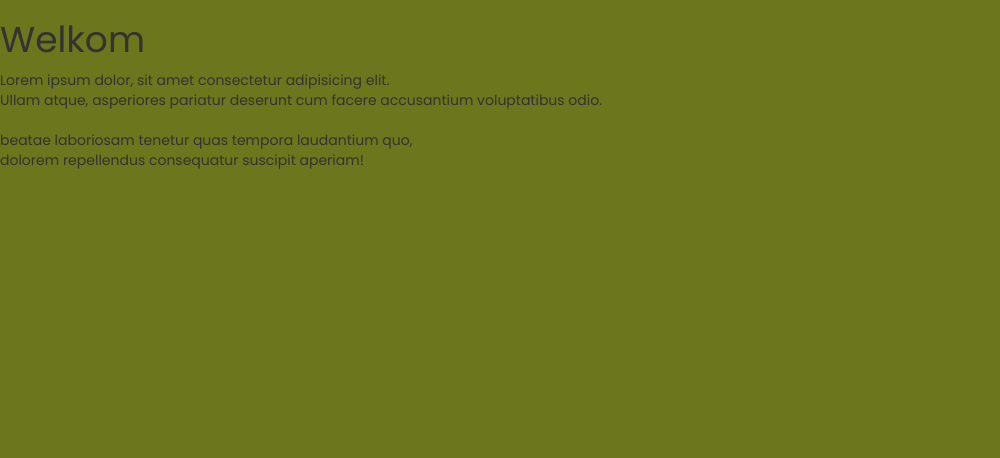
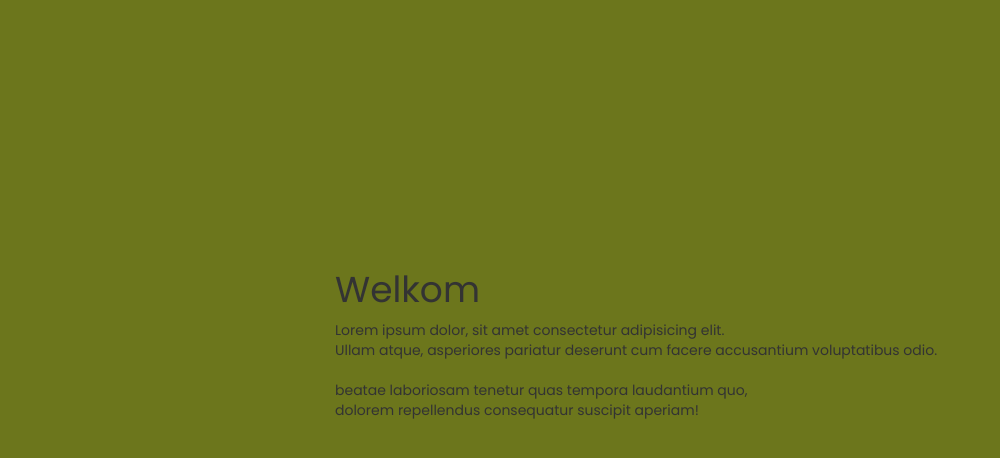
Before and after one commit to rickgerssen/uitzendbureau, a PHP site: page / in a window 1280 px wide. Shown: the top 458 px of the page, without its empty margins (0-1000 px from the left). Run offline with PHP 8.4, Linux system fonts and the light colour scheme.

Commit message:
versie 2

```diff
--- a/index.html
+++ b/index.html
@@ -10,7 +10,7 @@
     <title>Homepage</title>
 </head>
 <body>
-    <div>
+    <div class="welkom-title col-xs-offset-3 col-xs-6 align-middle">
         <h1>
             Welkom
         </h1>
--- a/style.css
+++ b/style.css
@@ -7,4 +7,8 @@ body {
   margin: 0;
   padding: 0;
   background-color: #6c761c;
+}
+
+.welkom-title {
+  margin-top: 250px;
 }/*# sourceMappingURL=style.css.map */
--- a/style.scss
+++ b/style.scss
@@ -22,3 +22,7 @@ body{
     padding:0;
     background-color: $body-bg;
 }
+
+.welkom-title{
+margin-top: 250px;
+}
```
Also changed, not shown: 1 other file.
